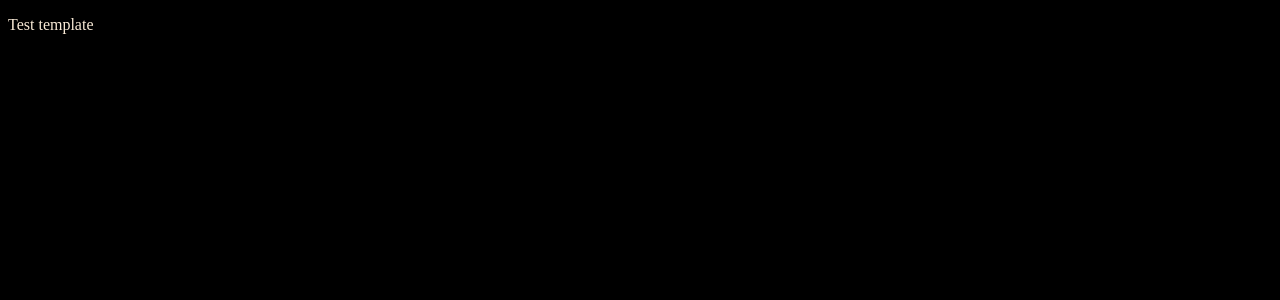
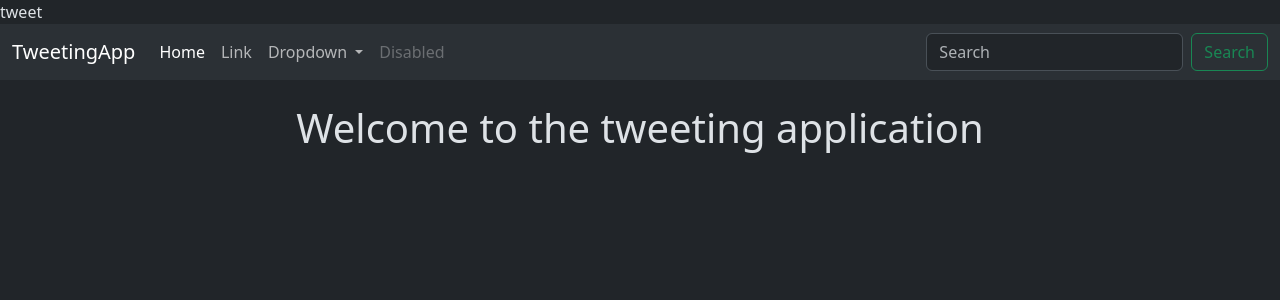
Before and after one commit to sahiladhikari39/TweetingApp, a Django app: page /tweet/ in a window 1280 px wide. Before the commit the part shown is almost empty. Shown: the top 300 px of the page. Run offline with Django 5.2, Linux system fonts and the light colour scheme.

Commit message:
initial layout ang frontend work done

```diff
--- /dev/null
+++ b/tweetingapp/templates/base.html
@@ -0,0 +1,58 @@
+{% load static %}
+<!DOCTYPE html>
+<html lang="en" data-bs-theme="dark">
+<head>
+    <meta charset="UTF-8">
+    <meta name="viewport" content="width=device-width, initial-scale=1.0">
+    <link href="https://cdn.jsdelivr.net/npm/bootstrap@5.3.8/dist/css/bootstrap.min.css"
+    rel="stylesheet" integrity="sha384-sRIl4kxILFvY47J16cr9ZwB07vP4J8+LH7qKQnuqkuIAvNWLzeN8tE5YBujZqJLB"
+    crossorigin="anonymous">
+
+    {% block title %}
+        Tweeting App
+    {% endblock %}
+</head>
+<body>
+    <nav class="navbar navbar-expand-lg bg-body-tertiary">
+        <div class="container-fluid">
+            <a class="navbar-brand" href="#">TweetingApp</a>
+            <button class="navbar-toggler" type="button" data-bs-toggle="collapse" data-bs-target="#navbarSupportedContent" aria-controls="navbarSupportedContent" aria-expanded="false" aria-label="Toggle navigation">
+            <span class="navbar-toggler-icon"></span>
+            </button>
+            <div class="collapse navbar-collapse" id="navbarSupportedContent">
+            <ul class="navbar-nav me-auto mb-2 mb-lg-0">
+                <li class="nav-item">
+                <a class="nav-link active" aria-current="page" href="#">Home</a>
+                </li>
+                <li class="nav-item">
+                <a class="nav-link" href="#">Link</a>
+                </li>
+                <li class="nav-item dropdown">
+                <a class="nav-link dropdown-toggle" href="#" role="button" data-bs-toggle="dropdown" aria-expanded="false">
+                    Dropdown
+                </a>
+                <ul class="dropdown-menu">
+                    <li><a class="dropdown-item" href="#">Action</a></li>
+                    <li><a class="dropdown-item" href="#">Another action</a></li>
+                    <li><hr class="dropdown-divider"></li>
+                    <li><a class="dropdown-item" href="#">Something else here</a></li>
+                </ul>
+                </li>
+                <li class="nav-item">
+                <a class="nav-link disabled" aria-disabled="true">Disabled</a>
+                </li>
+            </ul>
+            <form class="d-flex" role="search">
+                <input class="form-control me-2" type="search" placeholder="Search" aria-label="Search"/>
+                <button class="btn btn-outline-success" type="submit">Search</button>
+            </form>
+            </div>
+        </div>
+    </nav>
+    <div class="container">
+        {% block content %}
+
+        {% endblock %}
+    </div>
+</body>
+</html>
--- a/tweetingapp/tweet/templates/index.html
+++ b/tweetingapp/tweet/templates/index.html
@@ -1,12 +1,9 @@
-<!DOCTYPE html>
-<html lang="en">
-<head>
-    <meta charset="UTF-8">
-    <meta name="viewport" content="width=device-width, initial-scale=1.0">
-    <title>index</title>
-    <style>body{background-color: black; color: antiquewhite;}</style>
-</head>
-<body>
-    <p>Test template</p>
-</body>
-</html>
+{% extends 'base.html' %}
+
+{% block title %}
+tweet
+{% endblock %}
+
+{% block content %}
+<h1 class="text-center mt-4">Welcome to the tweeting application</h1>
+{% endblock %}
```
